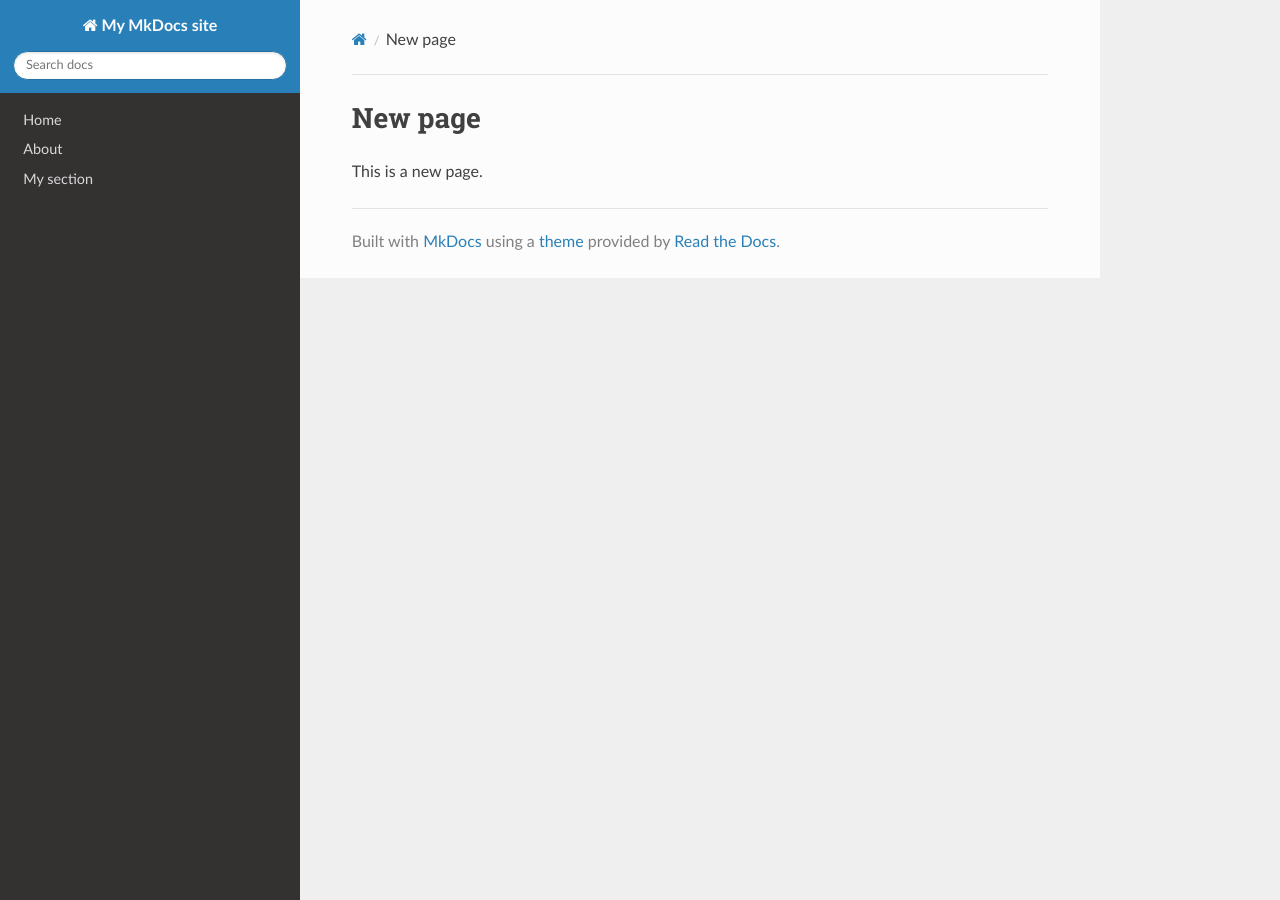
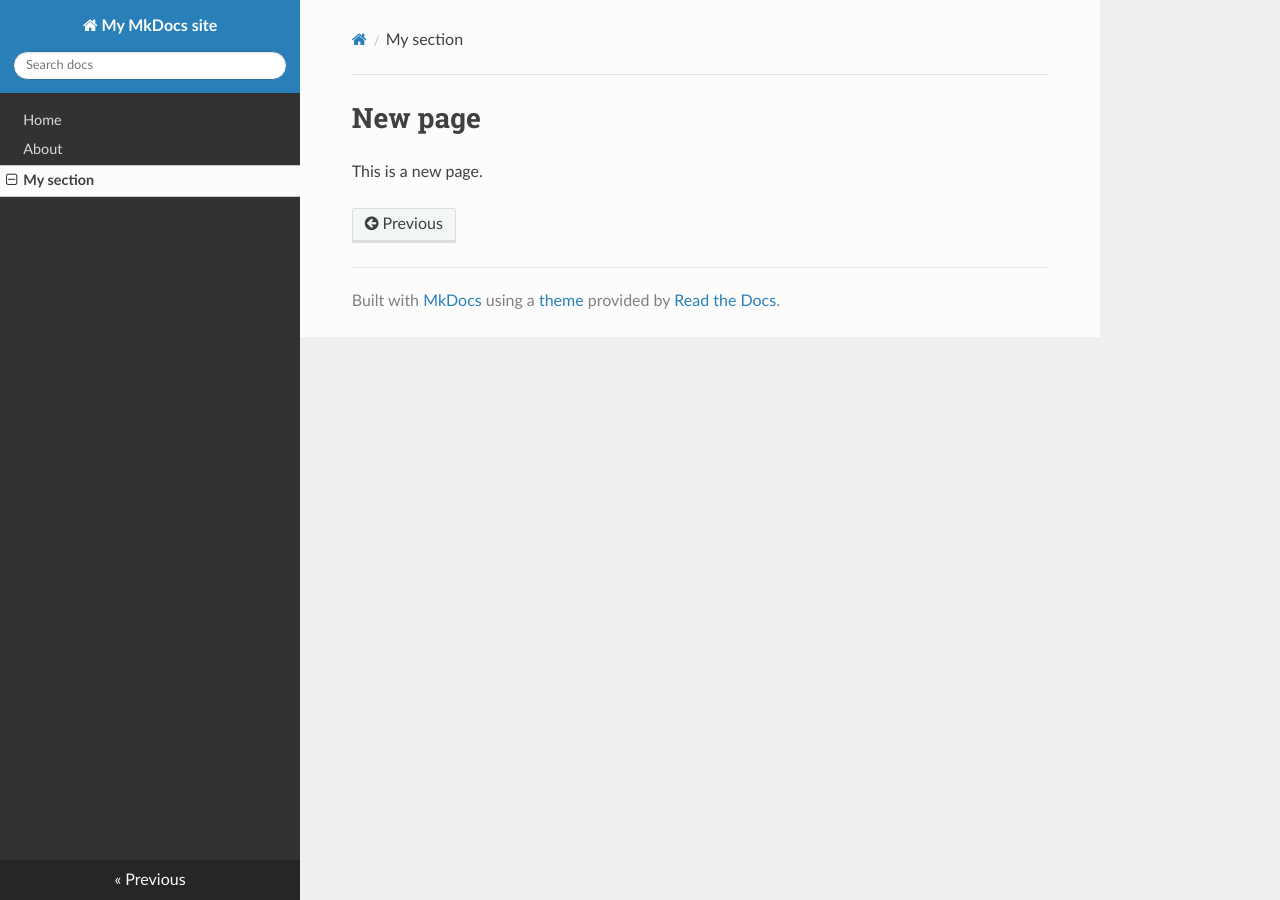
Before and after one commit to ivancheban/my-project, an MkDocs documentation site: the page built from docs/my-section/new.md, in a window 1280 px wide. Built offline with MkDocs 1.6.1, drawn with Linux system fonts in a browser that asks for light colours; nearby versions of some CDN libraries.

Commit message:
edited path to my section

```diff
--- a/mkdocs.yml
+++ b/mkdocs.yml
@@ -3,5 +3,5 @@ site_url: https://ivancheban.github.io/my-project/
 nav:
     - Home: index.md
     - About: about.md
-    - My section: new.md
+    - My section: my-section/new.md
 theme: readthedocs
```
Also changed, not shown: site/404.html, site/about/index.html, site/index.html, site/my-section/new/index.html, site/search.html, site/sitemap.xml, 1 other file.
